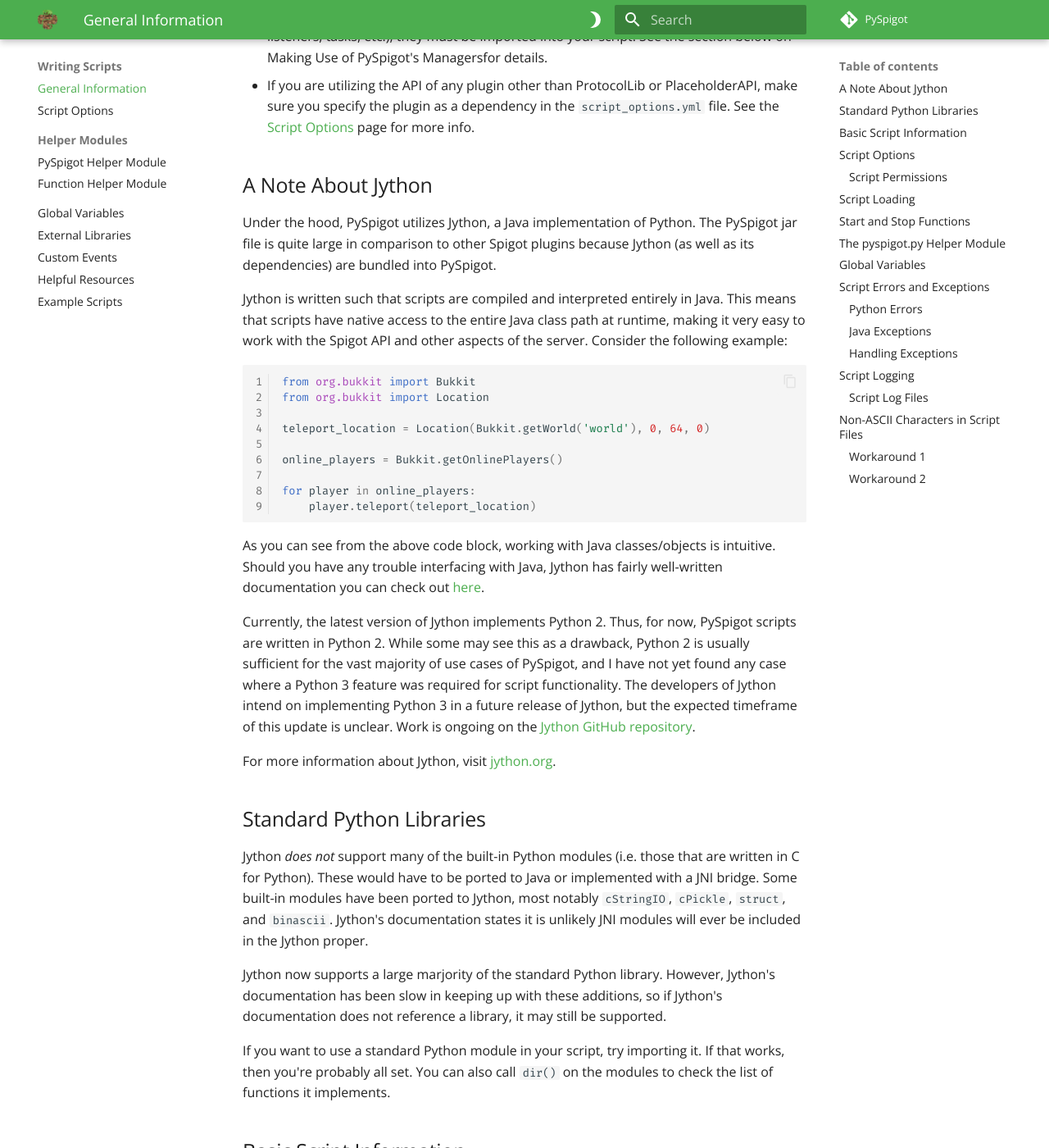
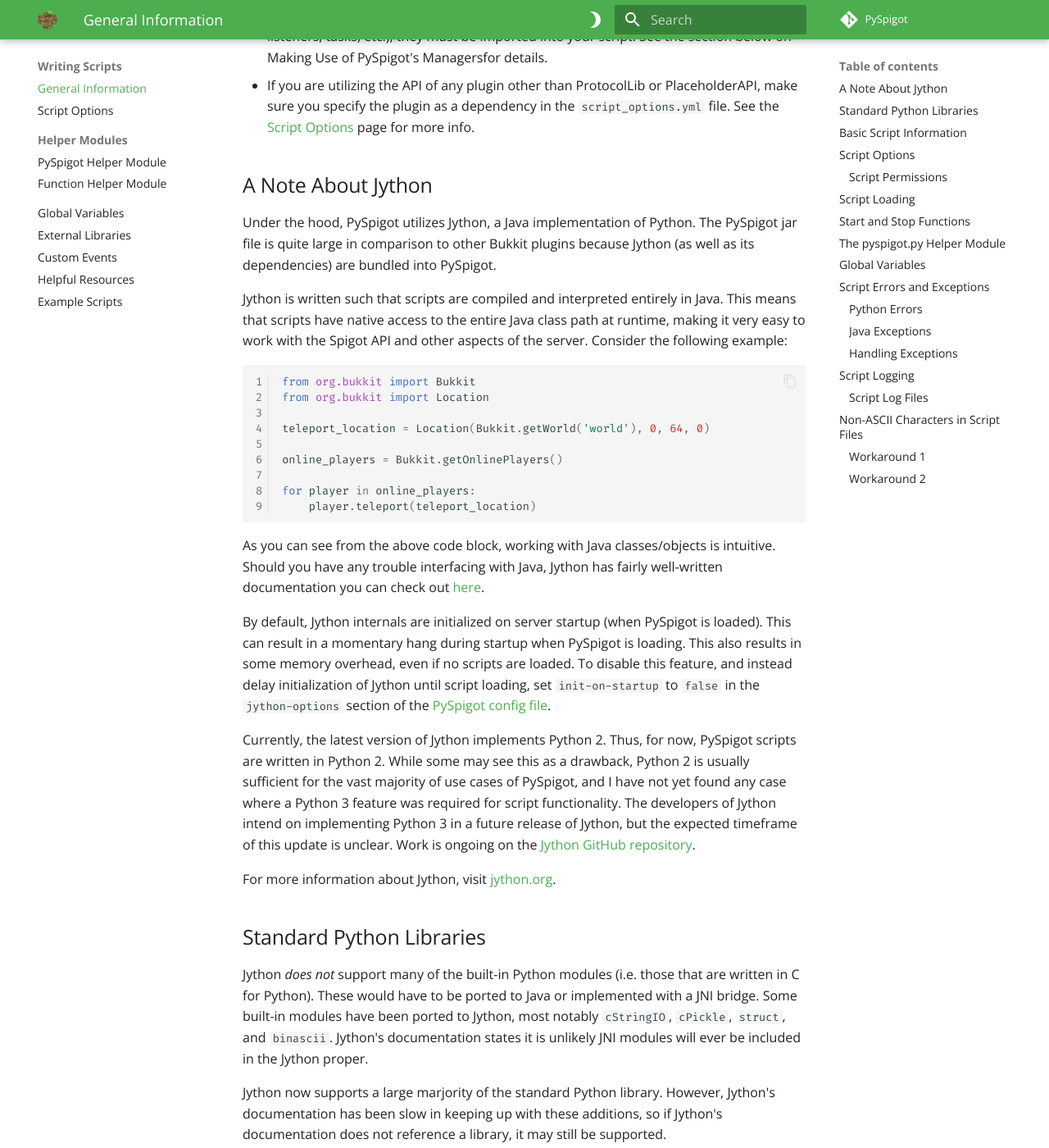
Before and after one commit to magicmq/pyspigot-documentation, an MkDocs documentation site: the page built from docs/scripts/writingscripts.md, in a window 1280 px wide and 1400 px high, scrolled down 795 px. Shown: the whole window at 82% size. Built offline with MkDocs 1.6.1 and Material for MkDocs 9.7.7, drawn with Linux system fonts in a browser that asks for light colours; comment, search, counter and statistics services are not loaded.

Commit message:
Add note aboout Jython initialization

````diff
--- a/docs/scripts/writingscripts.md
+++ b/docs/scripts/writingscripts.md
@@ -16,7 +16,7 @@
 
 ## A Note About Jython
 
-Under the hood, PySpigot utilizes Jython, a Java implementation of Python. The PySpigot jar file is quite large in comparison to other Spigot plugins because Jython (as well as its dependencies) are bundled into PySpigot.
+Under the hood, PySpigot utilizes Jython, a Java implementation of Python. The PySpigot jar file is quite large in comparison to other Bukkit plugins because Jython (as well as its dependencies) are bundled into PySpigot.
 
 Jython is written such that scripts are compiled and interpreted entirely in Java. This means that scripts have native access to the entire Java class path at runtime, making it very easy to work with the Spigot API and other aspects of the server. Consider the following example:
 
@@ -33,6 +33,8 @@
 ```
 
 As you can see from the above code block, working with Java classes/objects is intuitive. Should you have any trouble interfacing with Java, Jython has fairly well-written documentation you can check out [here](https://jython.readthedocs.io/en/latest/).
+
+By default, Jython internals are initialized on server startup (when PySpigot is loaded). This can result in a momentary hang during startup when PySpigot is loading. This also results in some memory overhead, even if no scripts are loaded. To disable this feature, and instead delay initialization of Jython until script loading, set `init-on-startup` to `false` in the `jython-options` section of the [PySpigot config file](../pyspigot/pluginconfiguration.md#init-on-startup).
 
 Currently, the latest version of Jython implements Python 2. Thus, for now, PySpigot scripts are written in Python 2. While some may see this as a drawback, Python 2 is usually sufficient for the vast majority of use cases of PySpigot, and I have not yet found any case where a Python 3 feature was required for script functionality. The developers of Jython intend on implementing Python 3 in a future release of Jython, but the expected timeframe of this update is unclear. Work is ongoing on the [Jython GitHub repository](https://github.com/jython/jython).
 
````
